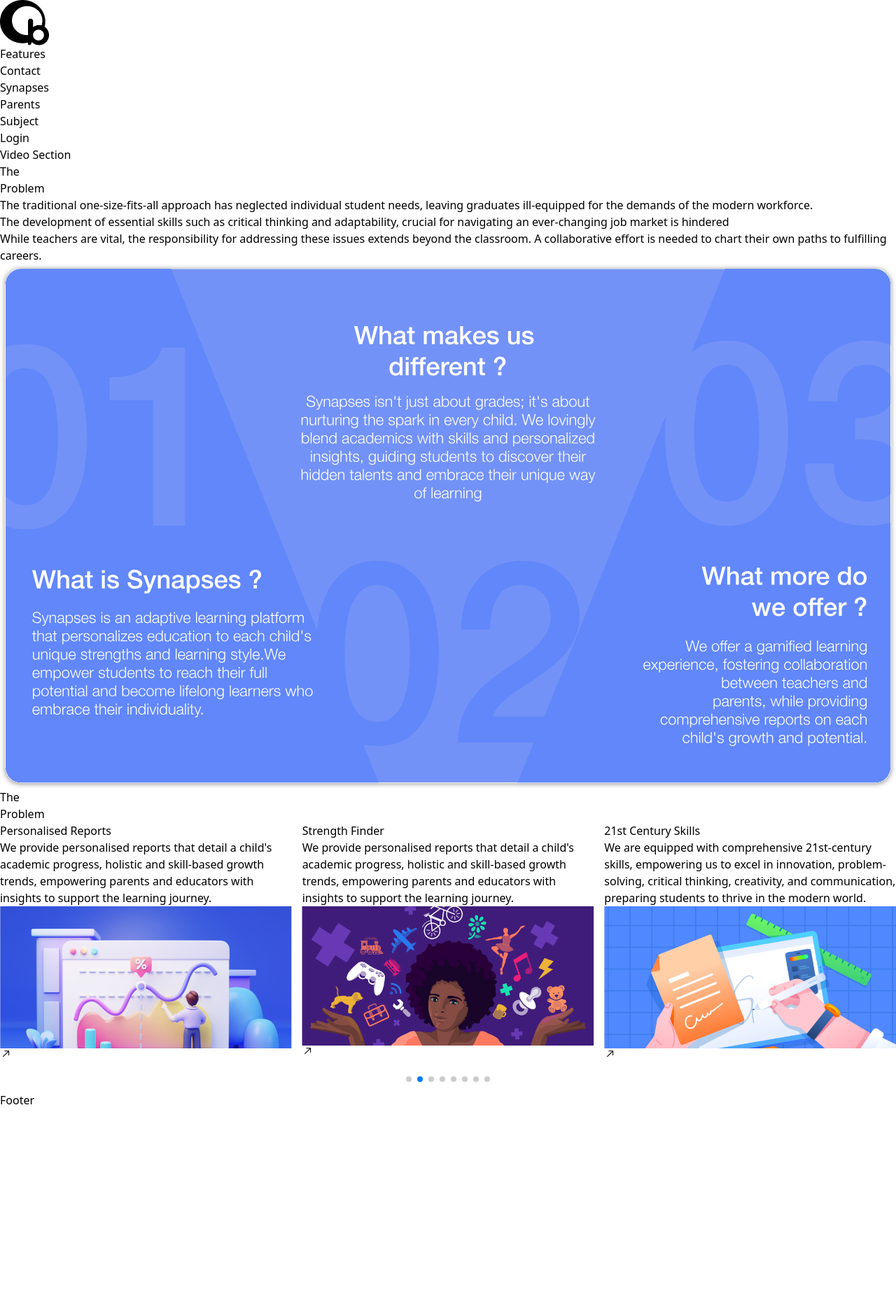
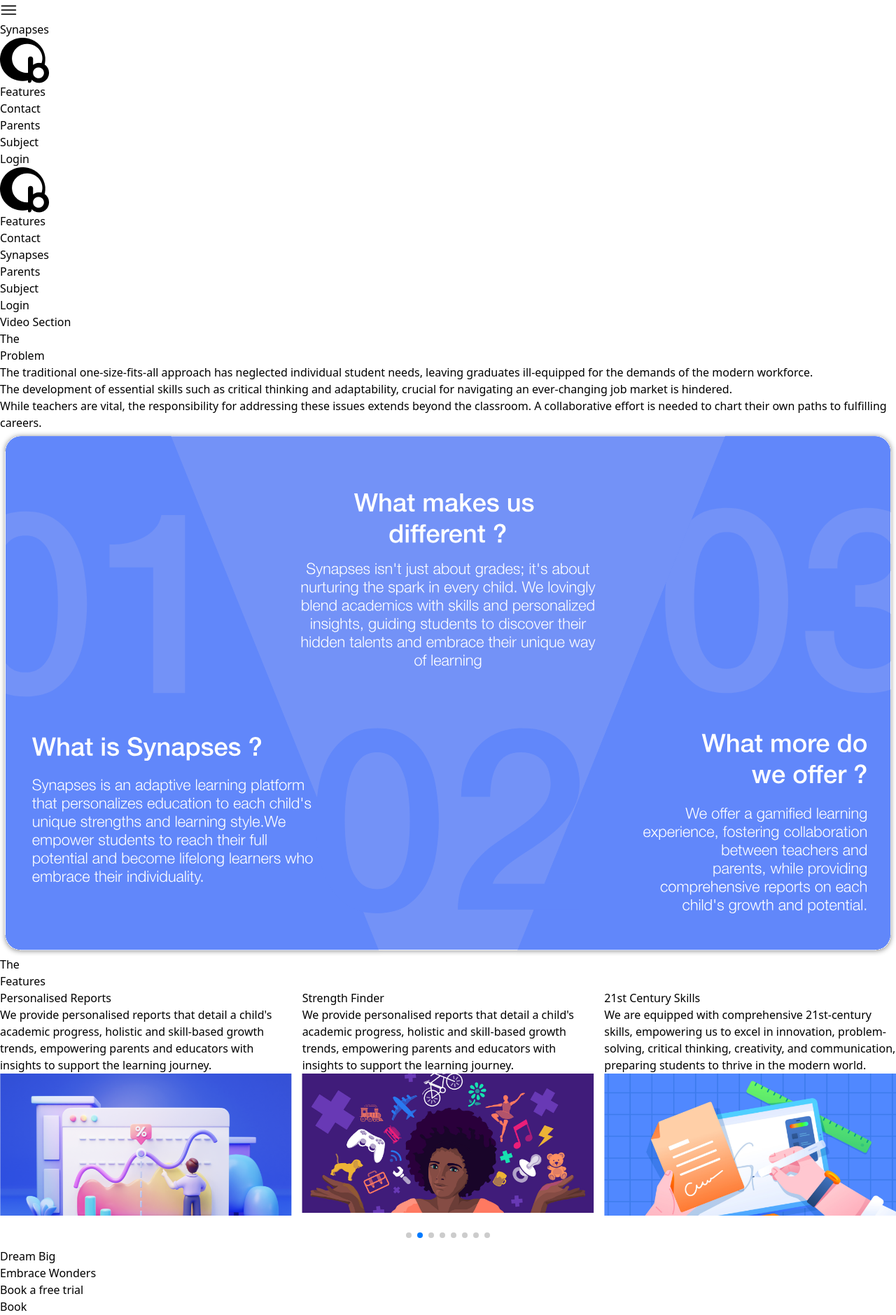
Before and after one commit to Priyam-28/ConatusBharat, a React (Vite) app: page / in a window 1280 px wide. Shown: the whole page at 70% size. Before the commit the page ends 1584 px from the top, so only its background shows below. Built offline with nearby package versions, Linux system fonts and the light colour scheme.

Commit message:
Added Resposiveness

```diff
--- a/src/components/Features.jsx
+++ b/src/components/Features.jsx
@@ -2,9 +2,8 @@
 import "swiper/css";
 import "swiper/css/pagination";
 import "swiper/css/free-mode";
-import "swiper/css/autoplay"; // Import Swiper autoplay styles
+import "swiper/css/autoplay";
 import { FreeMode, Pagination, Autoplay } from "swiper/modules";
-import { RxArrowTopRight } from "react-icons/rx";
 
 // Sample features data
 const features = [
@@ -60,10 +59,11 @@
 
 const Features = () => {
   return (
-    <div className="flex items-center justify-center flex-col h-[900px] bg-[#304eb3]">
-      <div className="left w-1/3  flex text-5xl font-bold ml-10">
-        The <h1 className="text-[#6187FA] pl-5">Problem</h1>
+    <div className="relative flex items-center justify-center flex-col h-[900px]">
+      <div className="absolute top-10 left-16 flex text-5xl font-bold">
+        The <h1 className="text-[#6187FA] pl-5">Features</h1>
       </div>
+      <div className="mt-20 w-full flex justify-center">
         <Swiper
           breakpoints={{
             340: {
@@ -84,7 +84,6 @@
           autoplay={{
             delay: 1,
             disableOnInteraction: false,
-
           }}
           speed={3000}
           pagination={{
@@ -95,18 +94,19 @@
         >
           {features.map((item, index) => (
             <SwiperSlide key={index}>
-            <div className="flex flex-col gap-6 mb-20 group  shadow-lg text-white rounded-xl px-6 py-8 h-[400px] w-[215px] lg:h-[400px] lg:w-[350px] overflow-hidden cursor-pointer bg-[#000000]">
-              <div className="relative flex flex-col gap-3">
+              <div className="flex flex-col gap-6 mb-20 group relative shadow-lg text-white rounded-xl px-6 py-8 h-[400px] w-[215px] lg:h-[400px] lg:w-[350px] overflow-hidden cursor-pointer bg-[#000000]">
+                <div className="relative flex flex-col gap-3 absolute">
                   <h1 className="text-xl lg:text-2xl">{item.title}</h1>
                   <p className="text-sm">{item.description}</p>
-                <img src={item.img} alt={item.title} className="mt-4 rounded-lg" />
+                  <img src={item.img} alt={item.title} className="mt-4 rounded-lg relative bottom-0" />
                 </div>
-              <RxArrowTopRight className="absolute bottom-5 left-5 w-[35px] h-[35px] text-white group-hover:text-blue-500 group-hover:rotate-45 duration-100" />
+
               </div>
             </SwiperSlide>
           ))}
         </Swiper>
       </div>
+    </div>
   );
 }
 
--- a/src/components/Footer.jsx
+++ b/src/components/Footer.jsx
@@ -1,12 +1,21 @@
-
-
 const Footer = () => {
   return (
-    <div>
-        Footer
+    <>
+    <div className="w-screen h-96 flex p-10 relative">
+      <div className="absolute bottom-0 left-0 p-10">
+        <h1 className="text-4xl text-blue-500 ">Dream Big</h1>
+        <h2 className="text-4xl text-blue-500 ">Embrace Wonders</h2>
+      </div>
+      <div className="absolute bottom-0 right-24 p-10 flex flex-col ">
+        <p className="text-xl text-gray-900">Book a free trial</p>
+        <button className="bg-blue-500 text-white rounded-full py-2 px-4 mt-2">Book</button>
+      </div>
+    </div>
+    <div className="footer h-52 bg-black">
 
     </div>
-  )
+    </>
+  );
 }
 
-export default Footer
+export default Footer;
--- a/src/components/Navbar.jsx
+++ b/src/components/Navbar.jsx
@@ -1,25 +1,53 @@
-
+import { useState } from 'react';
 
 const Navbar = () => {
+  const [menuOpen, setMenuOpen] = useState(false);
+
+  const toggleMenu = () => {
+    setMenuOpen(!menuOpen);
+  };
+
   return (
-    <nav className="w-screen h-[93px] flex flex-wrap items-center justify-center font-bold sticky top-0 bg-white">
-      <span><img src="Logo_Conatus.png" className="fixed left-16 block h-12 top-4" alt="logo" /></span>
-      <div className="content flex items-center cursor-pointer">
-        <div className="flex text-xl space-x-6">
-          <div >Features</div>
-          <div >Contact</div>
-
+    <nav className="w-screen h-[93px] flex items-center justify-between font-bold sticky top-0 bg-white z-50 px-4 md:px-16">
+      <div className="md:hidden flex items-center justify-between w-full">
+        <div className="block text-2xl cursor-pointer" onClick={toggleMenu}>
+          <img src="Menu.png" alt="menu icon" className="h-8 w-8" />
         </div>
-        <span className="text-[#487DFF] text-2xl block p-3 items-center ml-7 mr-7">Synapses</span>
-        <div className="flex text-xl space-x-6">
-          <div>Parents</div>
-          <div  >Subject</div>
+        <span className="text-[#487DFF] text-2xl block p-3 items-center">Synapses</span>
+        <span className="block h-12">
+          <img src="Logo_Conatus.png" className="h-12" alt="logo" />
+        </span>
+      </div>
+      <div className={`content flex-col md:flex md:flex-row items-center cursor-pointer space-y-2 ml-4 bg-slate-500 md:space-x-6 absolute md:relative top-[93px] left-0 w-full md:w-auto md:top-0 md:bg-transparent ${menuOpen ? 'block' : 'hidden'} md:hidden`}>
+        <div className="flex flex-col md:flex-row md:items-center text-xl space-y-2 md:space-y-0 md:space-x-6 mt-4 md:mt-0">
+          <div className="hover:text-blue-500 transition-colors duration-300">Features</div>
+          <div className="hover:text-blue-500 transition-colors duration-300">Contact</div>
         </div>
-
-        <button className=" rounded-2xl w-20 h-8 bg-black text-white flex-row-reverse right-16 fixed">Login</button>
+        <div className="flex flex-col md:flex-row md:items-center text-xl space-y-2 md:space-y-0 md:space-x-6">
+          <div className="hover:text-blue-500 transition-colors duration-300">Parents</div>
+          <div className="hover:text-blue-500 transition-colors duration-300">Subject</div>
+        </div>
+        <button className="rounded-2xl w-20 h-8 bg-black text-white md:hidden hover:scale-110 transition-transform duration-300 ease-in-out">
+          Login
+        </button>
+      </div>
+      <div className="hidden md:flex items-center justify-between w-full">
+        <span className="block h-12">
+          <img src="Logo_Conatus.png" className="h-12" alt="logo" />
+        </span>
+        <div className="flex items-center space-x-6">
+          <div className="hover:text-blue-500 transition-colors duration-300">Features</div>
+          <div className="hover:text-blue-500 transition-colors duration-300">Contact</div>
+          <span className="text-[#487DFF] text-2xl block p-3 items-center">Synapses</span>
+          <div className="hover:text-blue-500 transition-colors duration-300">Parents</div>
+          <div className="hover:text-blue-500 transition-colors duration-300">Subject</div>
+        </div>
+        <button className="rounded-2xl w-20 h-8 bg-black text-white hover:scale-110 transition-transform duration-300 ease-in-out">
+          Login
+        </button>
       </div>
     </nav>
-  )
+  );
 }
 
-export default Navbar
+export default Navbar;
--- a/src/components/ProblemSection.jsx
+++ b/src/components/ProblemSection.jsx
@@ -1,32 +1,28 @@
-
-
 const ProblemSection = () => {
   return (
-    <div className="p-10 ">
-      <div className="content flex pb-10 gap-10">
-      <div className="left w-1/3  flex text-5xl font-bold ml-10">
-        The <h1 className="text-[#6187FA] pl-5">Problem</h1>
+    <div className="p-6 md:p-10">
+      <div className="flex flex-col md:flex-row pb-10 gap-6 md:gap-10">
+        <div className="w-full md:w-1/3 flex text-3xl md:text-5xl font-bold ml-2 md:ml-10">
+          The <h1 className="text-[#6187FA] pl-2 md:pl-5">Problem</h1>
         </div>
-      <div className="right w-1/2 h-1/2 text-lg">
+        <div className="w-full md:w-1/2 text-sm md:text-lg">
           <p>
             The traditional one-size-fits-all approach has neglected individual student needs, leaving graduates ill-equipped for the demands of the modern workforce.
           </p>
-        <p>
-        The development of essential skills such as critical thinking and adaptability, crucial for navigating an ever-changing job market is hindered
+          <p className="mt-2">
+            The development of essential skills such as critical thinking and adaptability, crucial for navigating an ever-changing job market is hindered.
           </p>
-        <p>
+          <p className="mt-2">
             While teachers are vital, the responsibility for addressing these issues extends beyond the classroom. A collaborative effort is needed to chart their own paths to fulfilling careers.
           </p>
         </div>
       </div>
 
-      <div>
-        <img src="Frame 30.svg" alt="" />
+      <div className="flex justify-center md:justify-start">
+        <img src="Frame 30.svg" alt="Problem Illustration" className="w-full md:w-auto" />
       </div>
     </div>
-
-  )
+  );
 }
 
-
-export default ProblemSection
+export default ProblemSection;
```
Also changed, not shown: public/Menu.png (added). Lines whose indentation alone changed are shown as unchanged.
